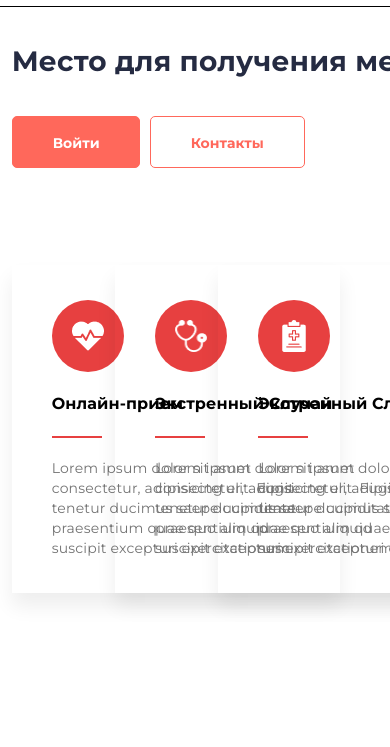
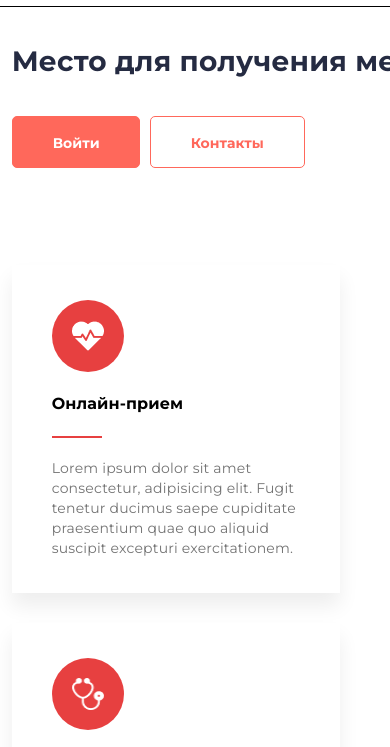
Before and after one commit to Lorenagrigoraki/proba, a plain HTML site: page index.html in a window 390 px wide. Shown: the part 73-820 px from the top of the page. Drawn offline with Linux system fonts and the light colour scheme.

Commit message:
Update style.css

```diff
--- a/style/style.css
+++ b/style/style.css
@@ -195,8 +195,8 @@ header li:last-child a{
 	padding-right: 3%;
 	}
 	.main-Inf .container{
-	grid-template-columns: 20% 20% 20%;
-	grid-template-rows: 1fr;
+	grid-template-columns: 328px;
+	grid-template-rows: 1fr 1fr 1fr;
 	grid-row-gap: 30px;
 	}
 	.main-Inf .container .container-item{
```
